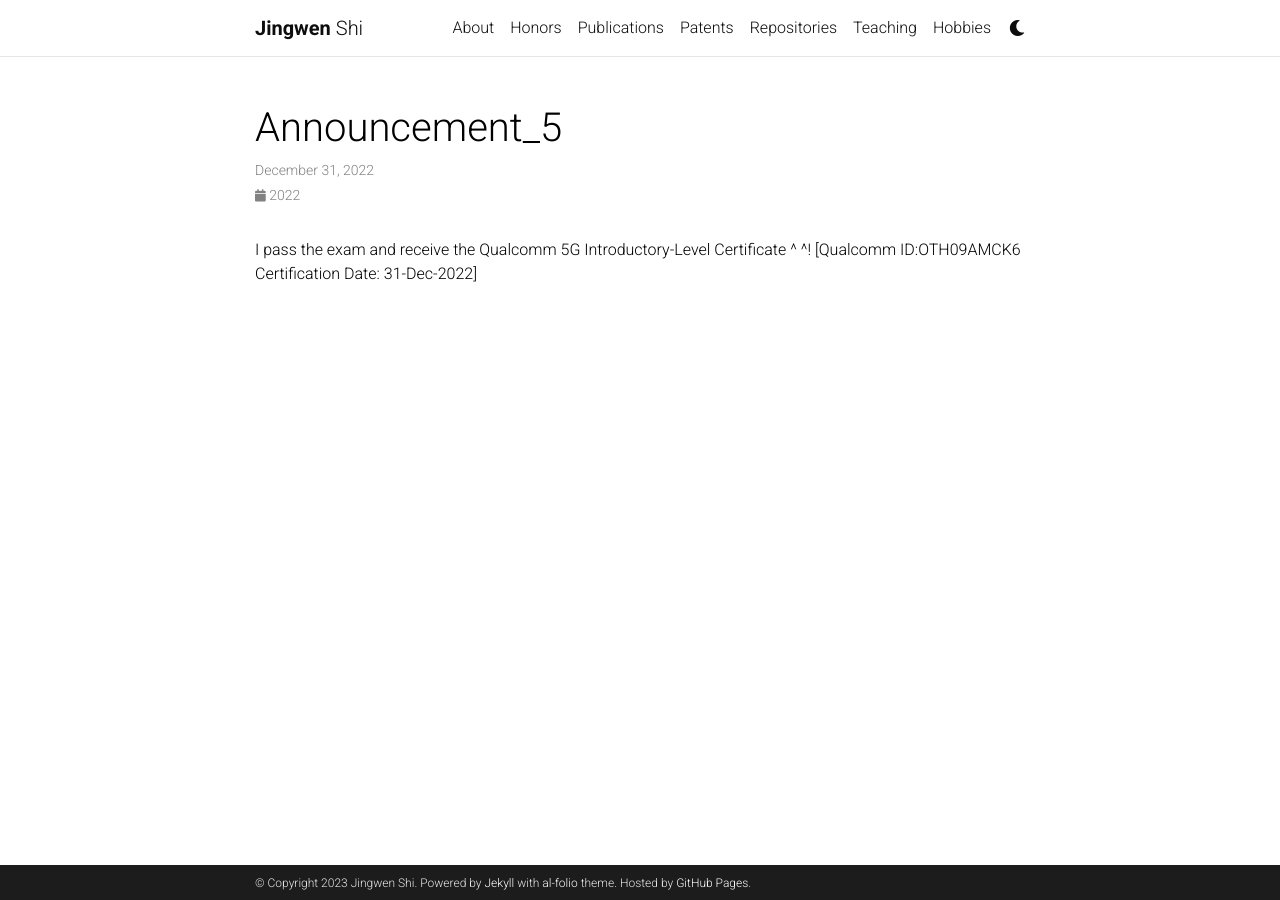
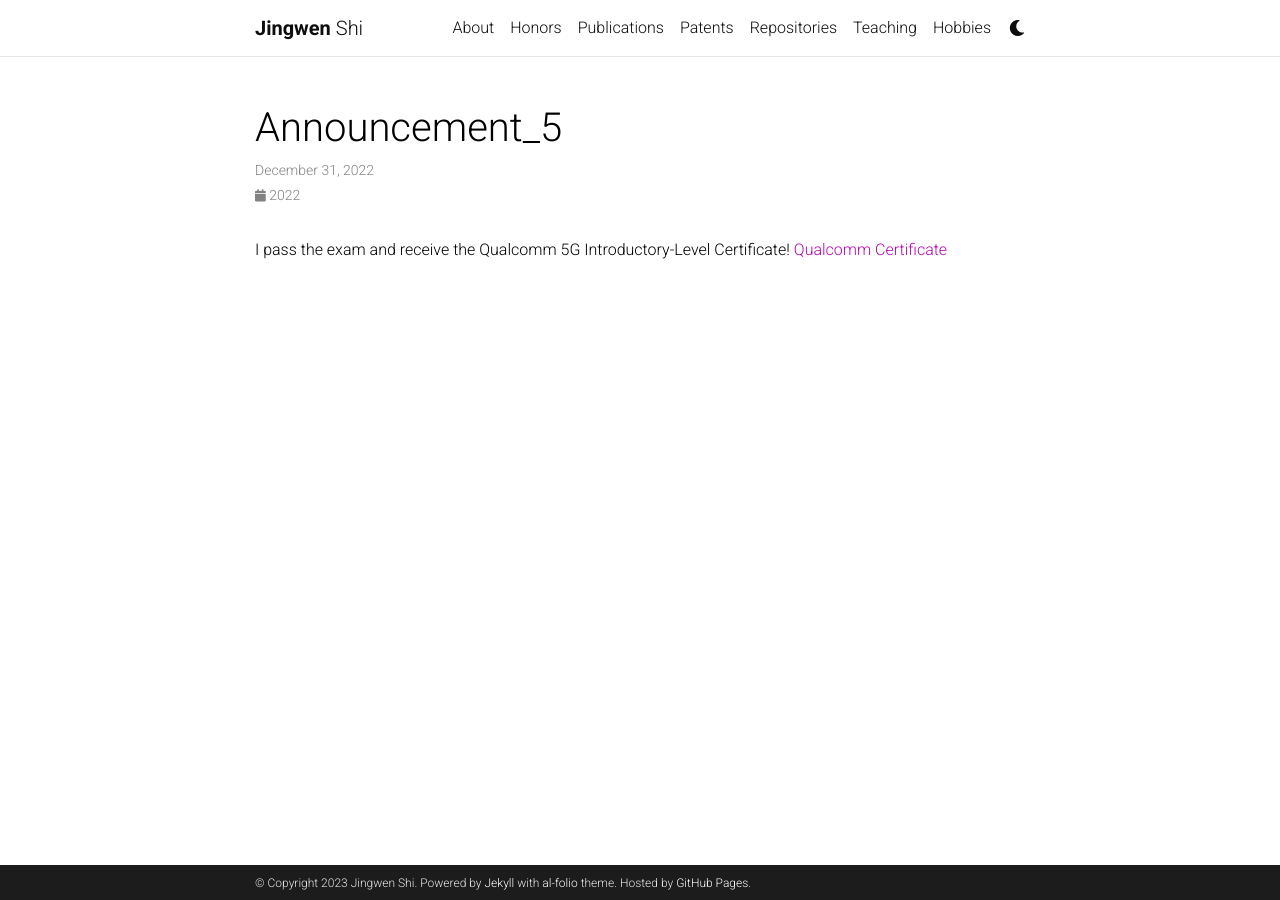
Before and after one commit to Shijingwen/try, a Jekyll site: the page built from _news/announcement_5.md, in a window 1280 px wide. Built offline with Jekyll 4.4.1, drawn with Linux system fonts in a browser that asks for light colours; comment, search, counter and statistics services are not loaded; a style sheet for code colours, icons or effects is not loaded.

Commit message:
change url

```diff
--- a/_news/announcement_5.md
+++ b/_news/announcement_5.md
@@ -4,4 +4,4 @@ date: 2022-12-31 07:59:00-0400
 inline: true
 ---
 
-I pass the exam and receive the Qualcomm 5G Introductory-Level Certificate ^ ^! [Qualcomm ID:OTH09AMCK6 Certification Date: 31-Dec-2022]
+I pass the exam and receive the Qualcomm 5G Introductory-Level Certificate! [Qualcomm Certificate](https://drive.google.com/file/d/1oscp7Y6s4Ya_Lvo4xx66-wO9eXQAAMLa/view?usp=share_link)
```
Also changed, not shown: _news/announcement_4.md (+1 -1 lines), _pages/7-hobbies.md (+8 -8 lines).
